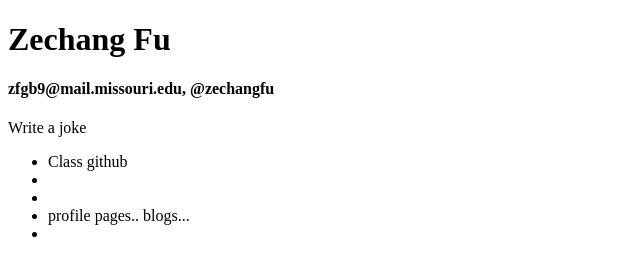
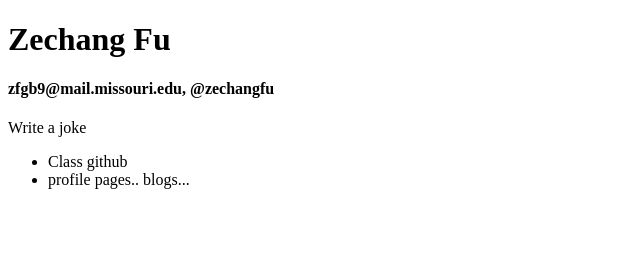
Before and after one commit to J4502-fs17/minuszec, a plain HTML site: page index.html in a window 1280 px wide. Shown: the whole page, without its empty margins (0-640 px from the left). Drawn offline with Linux system fonts and the light colour scheme.

Commit message:
fix bugs

```diff
--- a/index.html
+++ b/index.html
@@ -9,9 +9,9 @@
   <h4>zfgb9@mail.missouri.edu, @zechangfu</h4>
   <p>Write a joke</p>
   <ul>
-    <li><a herf="https://github.com/J4502-fs17"target="_blank">Class github</a><li>
-    <li><a herf="page2.html>Second page</a><li>
-    <li>profile pages.. blogs...<li>
+    <li><a herf="https://github.com/J4502-fs17"target="_blank">Class github</a></li>
+    <li><a herf="page2.html>Second page</a></li>
+    <li>profile pages.. blogs...</li>
 
 
   </ul>
```
